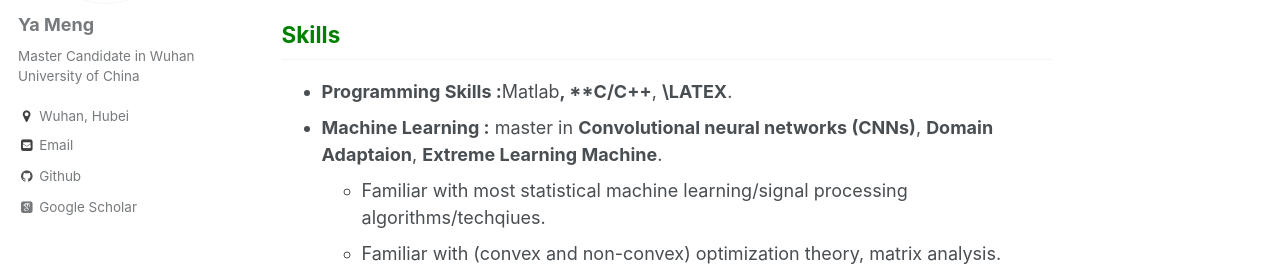
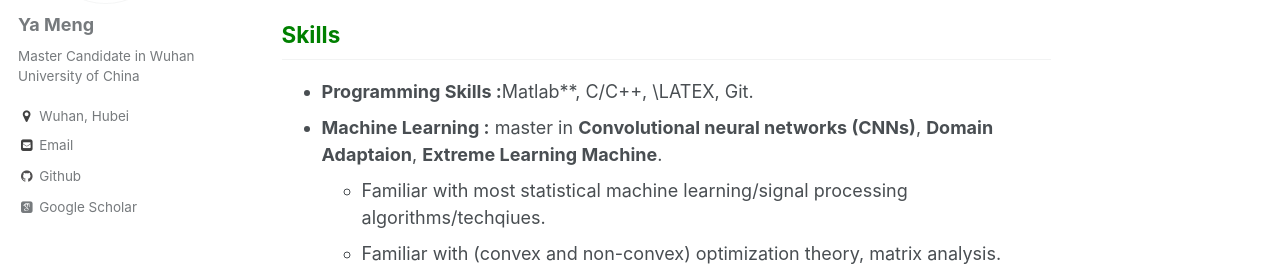
Before and after one commit to mengMia/yameng-ahu.github.io, a Jekyll site: the page built from _pages/about.md, in a window 1280 px wide and 900 px high, scrolled down 686 px. Shown: the part 261-535 px from the top of the window. Built offline with Jekyll 4.4.1, drawn with Linux system fonts in a browser that asks for light colours; some web fonts are replaced.

Commit message:
Update about.md

```diff
--- a/_pages/about.md
+++ b/_pages/about.md
@@ -28,7 +28,7 @@ decoding of polar codes, and to use this error pattern to improve the performanc
 Technology Conference Fall (VTC-Fall), 2016. [paper](https://ieeexplore.ieee.org/stamp/stamp.jsp?tp=&arnumber=7880865)
 
 ## <span style="color: green"> Skills </span>
-* **Programming Skills :**Matlab**, **C/C++**, **\LATEX**.
+* **Programming Skills :**Matlab**, C/C++, \LATEX, Git.
 * **Machine Learning :** master in **Convolutional neural networks (CNNs)**, **Domain Adaptaion**, **Extreme Learning Machine**.
   - Familiar with most statistical machine learning/signal processing algorithms/techqiues.
   - Familiar with (convex and non-convex) optimization theory, matrix analysis.
```
